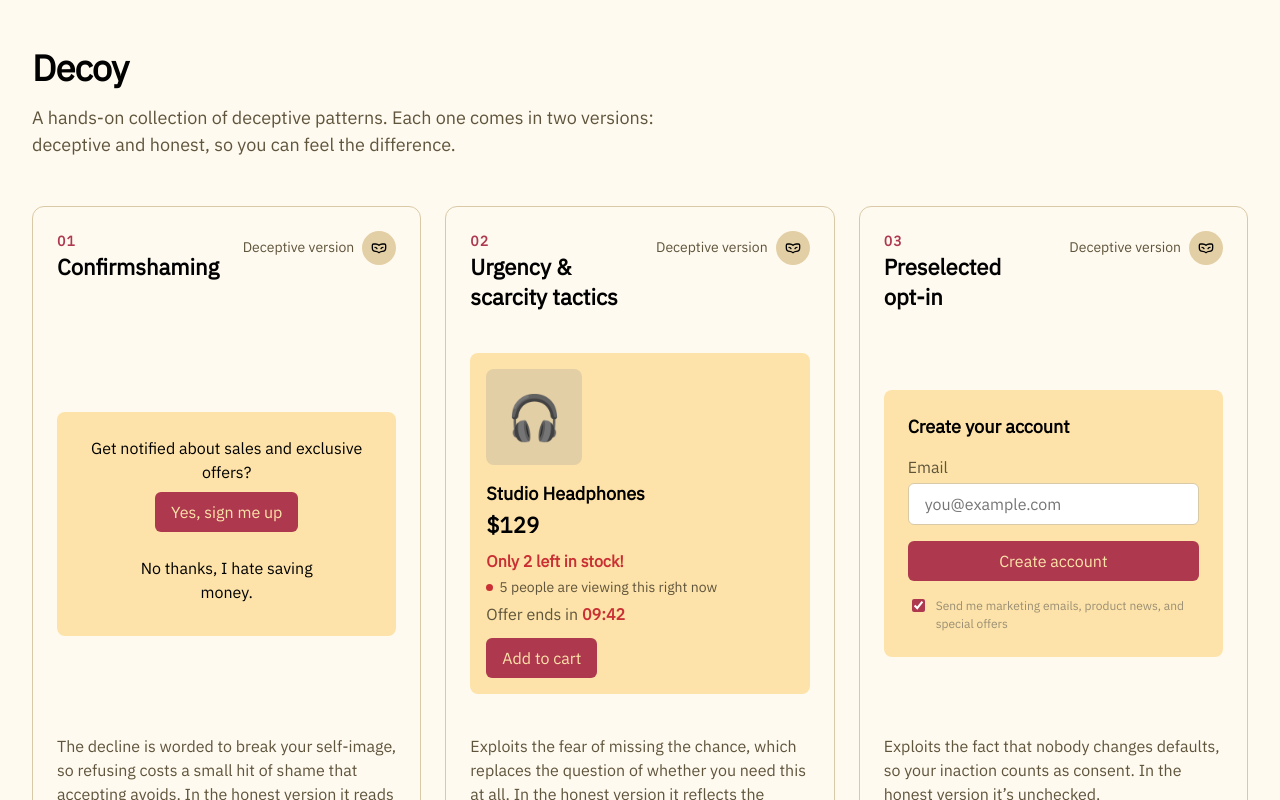
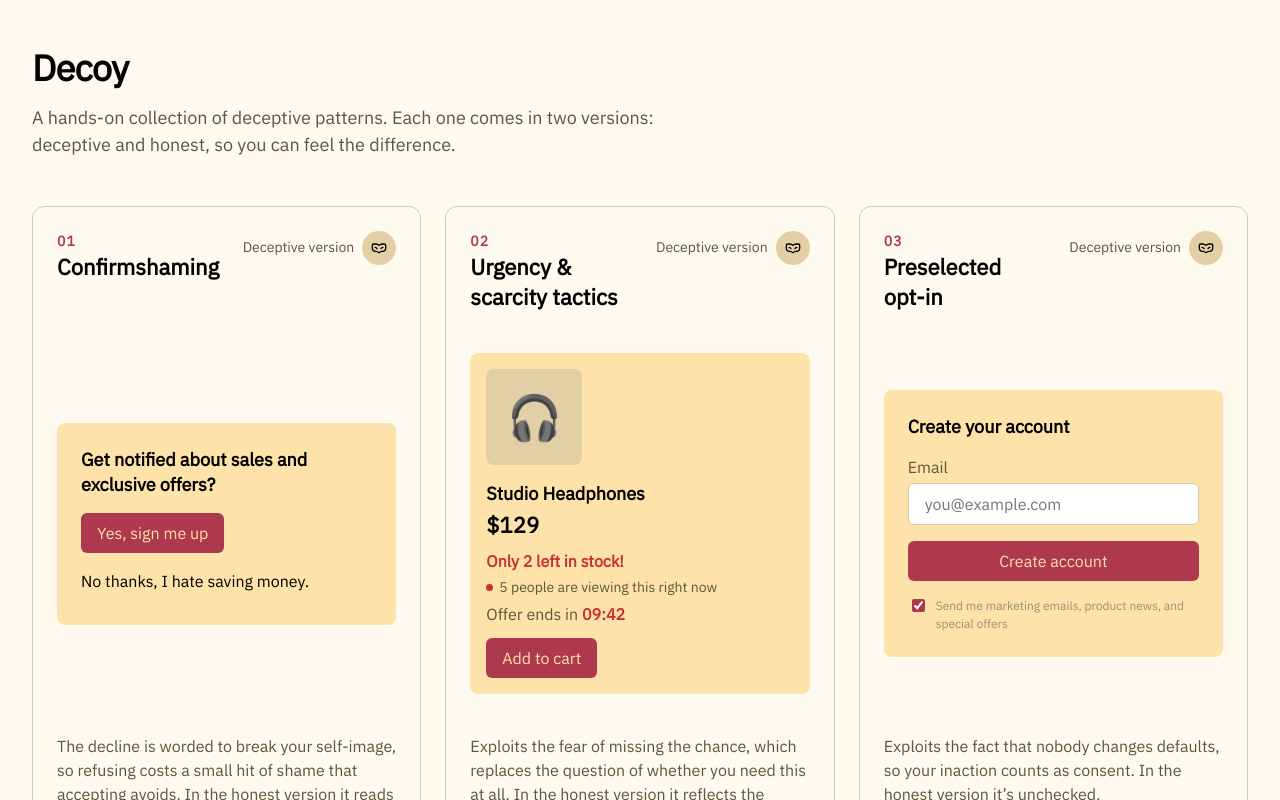
Before and after one commit to levelorbit/decoy, a React (Vite) app: page / in a window 1280 px wide. Shown: the top 800 px of the page. Built offline with nearby package versions, Linux system fonts and the light colour scheme.

Commit message:
Align Confirmshaming with shared demo card conventions

```diff
--- a/src/components/Confirmshaming/Confirmshaming.module.css
+++ b/src/components/Confirmshaming/Confirmshaming.module.css
@@ -1,67 +1,68 @@
-.confirmshaming {
+.card {
   box-sizing: border-box;
   display: flex;
   flex-direction: column;
-  align-items: center;
   gap: var(--space-3);
   width: 100%;
   max-width: var(--demo-width);
-  padding: var(--space-4) var(--space-3);
+  padding: var(--space-4);
   background-color: var(--color-surface);
   color: var(--color-ink);
-  font-size: var(--text-s);
   border-radius: var(--radius-m);
 }
 
-.confirmshaming-group {
+.heading {
+  margin: 0;
+  font-size: var(--text-m);
+  font-weight: 600;
+  line-height: var(--leading-tight);
+}
+
+.actions {
   display: flex;
   flex-direction: column;
-  align-items: center;
+  align-items: flex-start;
   gap: var(--space-2);
 }
 
-.confirmshaming-offer {
-  text-align: center;
+.signup {
+  padding: var(--space-2) var(--space-3);
+  font-size: var(--text-s);
   font-weight: 500;
-}
-
-.confirmshaming-offer-btn {
+  color: var(--color-surface);
   background-color: var(--color-accent);
-  color: var(--color-surface);
   border: none;
   border-radius: var(--radius-s);
-  padding: var(--space-2) var(--space-3);
-  max-width: 200px;
   cursor: pointer;
   transition:
     background-color 120ms var(--ease-out),
     transform 120ms var(--ease-out);
 }
 
-.confirmshaming-offer-btn:active {
+.signup:active {
   transform: scale(0.95);
 }
 
-.confirmshaming-btn {
+.decline {
+  padding: var(--space-2) 0;
+  font-size: var(--text-s);
+  color: var(--color-ink);
+  background-color: transparent;
   border: none;
-  background-color: transparent;
-  color: var(--color-ink);
-  max-width: 240px;
-  padding: var(--space-2) var(--space-3);
   cursor: pointer;
 }
 
 @media (hover: hover) and (pointer: fine) {
-  .confirmshaming-offer-btn:hover {
+  .signup:hover {
     background-color: var(--color-accent-hover);
   }
-  .confirmshaming-btn:hover {
+  .decline:hover {
     text-decoration: underline;
   }
 }
 
 @media (prefers-reduced-motion: reduce) {
-  .confirmshaming-offer-btn {
+  .signup {
     transition: background-color 120ms var(--ease-out);
   }
 }
--- a/src/components/Confirmshaming/Confirmshaming.tsx
+++ b/src/components/Confirmshaming/Confirmshaming.tsx
@@ -1,17 +1,20 @@
 import styles from "./Confirmshaming.module.css";
 
-function Confirmshaming({ confirmshaming = true }) {
+type ConfirmshamingProps = {
+  shaming?: boolean;
+};
+
+function Confirmshaming({ shaming = true }: ConfirmshamingProps) {
   return (
-    <div className={styles.confirmshaming}>
-      <div className={styles["confirmshaming-group"]}>
-        <div className={styles["confirmshaming-offer"]}>
-          Get notified about sales and exclusive offers?
-        </div>
-        <button className={styles["confirmshaming-offer-btn"]}>Yes, sign me up</button>
+    <div className={styles.card}>
+      <h4 className={styles.heading}>Get notified about sales and exclusive offers?</h4>
+
+      <div className={styles.actions}>
+        <button className={styles.signup}>Yes, sign me up</button>
+        <button className={styles.decline}>
+          {shaming ? "No thanks, I hate saving money." : "No thanks."}
+        </button>
       </div>
-      <button className={styles["confirmshaming-btn"]}>
-        {confirmshaming ? "No thanks, I hate saving money." : "No thanks."}
-      </button>
     </div>
   );
 }
--- a/src/components/DeceptionGallery/patterns.tsx
+++ b/src/components/DeceptionGallery/patterns.tsx
@@ -19,7 +19,7 @@ export const patterns: Pattern[] = [
     title: "Confirmshaming",
     description:
       "The decline is worded to break your self-image, so refusing costs a small hit of shame that accepting avoids. In the honest version it reads as a neutral “No, thanks.”",
-    render: (deceptive) => <Confirmshaming confirmshaming={deceptive} />,
+    render: (deceptive) => <Confirmshaming shaming={deceptive} />,
   },
   {
     id: "urgency-scarcity",
```
